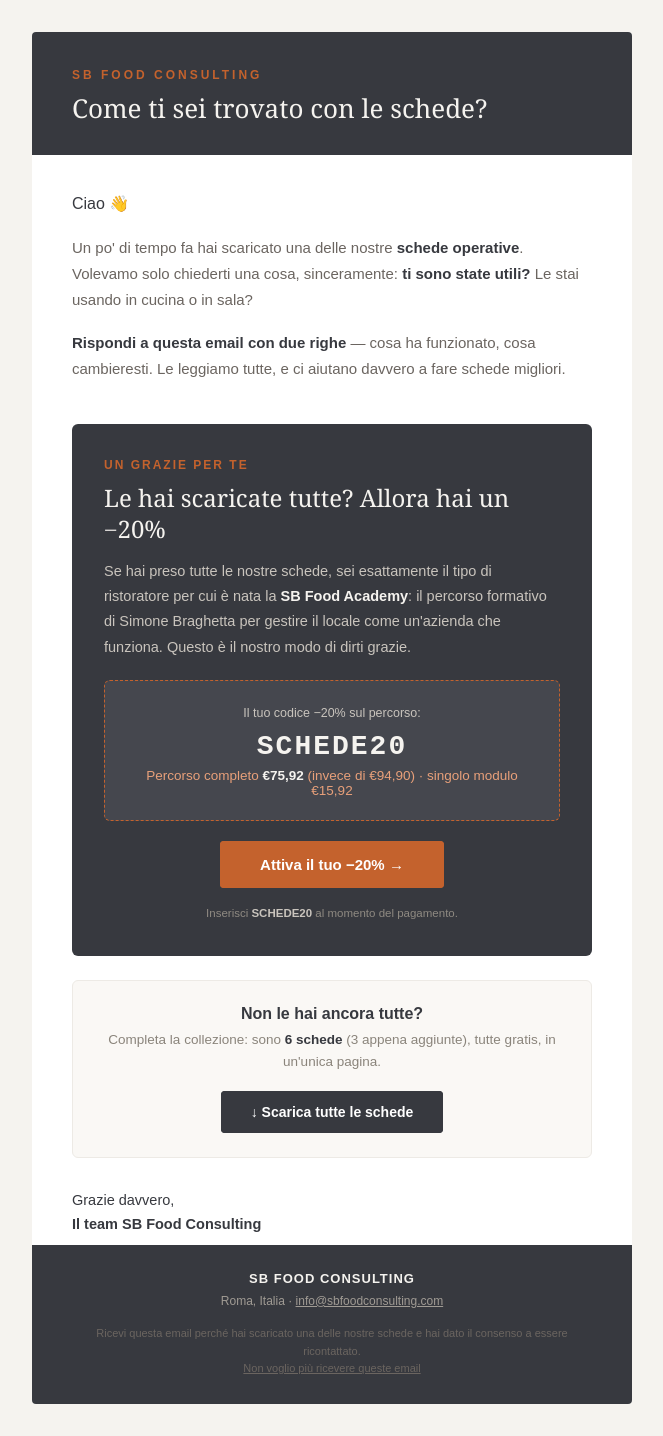
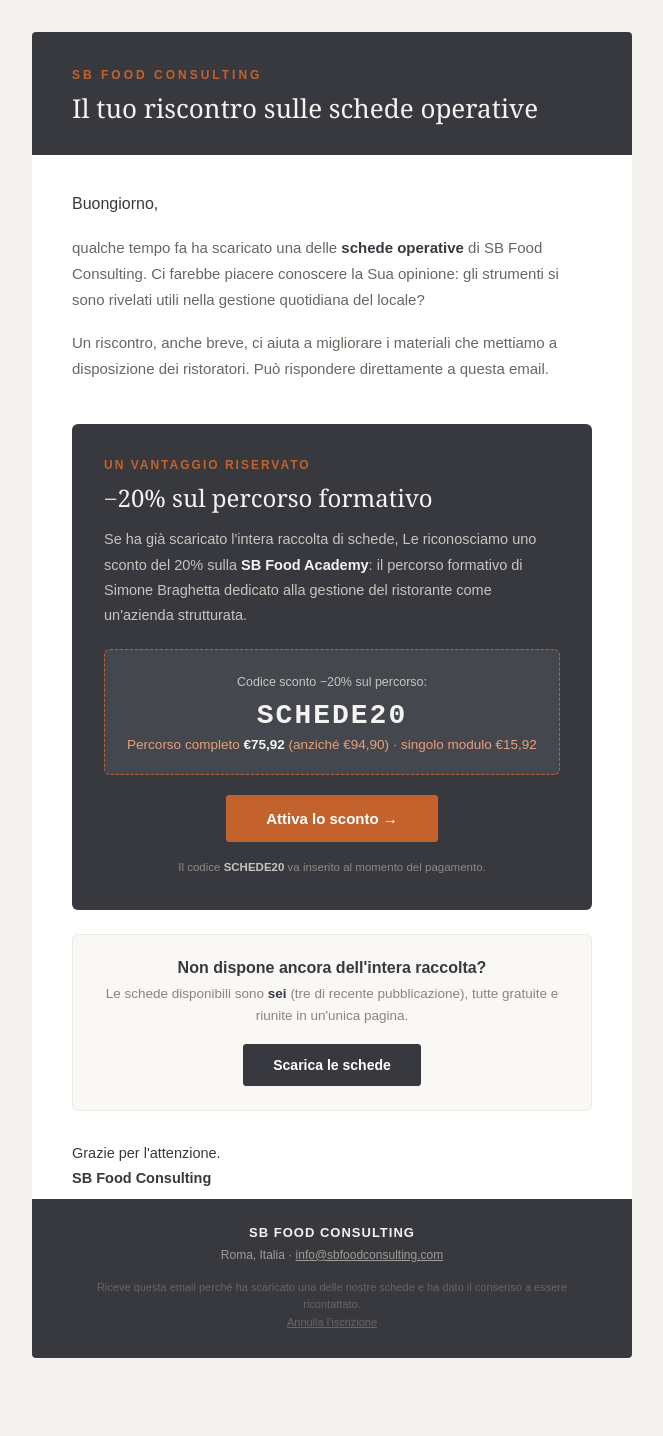
Before and after one commit to Steewee98/backend-sbfc, a Flask app: template templates/email_feedback_sconto.html in a window 1280 px wide. Shown: the whole page, without its empty margins (308-971 px from the left). After the commit the page ends 1358 px from the top, so only its background shows below. Run offline with Flask 3, Linux system fonts and the light colour scheme; the template is opened without the code that fills it, so the values that code supplies are empty.

Commit message:
style(campagna): mail feedback in registro professionale (via tono informale)

```diff
--- a/templates/email_feedback_sconto.html
+++ b/templates/email_feedback_sconto.html
@@ -4,11 +4,11 @@
 <meta charset="UTF-8">
 <meta name="viewport" content="width=device-width, initial-scale=1.0">
 <meta name="x-apple-disable-message-reformatting">
-<title>Come ti sei trovato con le schede?</title>
+<title>Il tuo riscontro sulle schede operative</title>
 </head>
 <!-- Preheader nascosto -->
 <div style="display:none;max-height:0;overflow:hidden;opacity:0;color:#f5f3ef;font-size:1px;line-height:1px">
-  Due righe di feedback? E se le hai scaricate tutte, per te c'è un -20% sul percorso SB Food Academy.
+  Un riscontro sull'utilità delle schede operative. E, per chi ha scaricato l'intera raccolta, uno sconto riservato del 20% sul percorso formativo.
 </div>
 <body style="margin:0;padding:0;background-color:#f5f3ef;font-family:Arial,Helvetica,sans-serif;-webkit-text-size-adjust:100%">
 <table role="presentation" width="100%" cellpadding="0" cellspacing="0" style="background-color:#f5f3ef;padding:32px 16px">
@@ -19,70 +19,70 @@
 <tr><td style="background-color:#37393f;padding:36px 40px 30px">
     <p style="margin:0;color:#c4622d;font-size:12px;letter-spacing:3px;text-transform:uppercase;font-weight:bold">SB Food Consulting</p>
     <h1 style="margin:10px 0 0;color:#f5f3ef;font-family:Georgia,'Times New Roman',serif;font-size:26px;line-height:1.25;font-weight:normal">
-        Come ti sei trovato con le schede?
+        Il tuo riscontro sulle schede operative
     </h1>
 </td></tr>
 
-<!-- ═══════════ INTRO + FEEDBACK ═══════════ -->
+<!-- ═══════════ INTRO + RICHIESTA RISCONTRO ═══════════ -->
 <tr><td style="padding:36px 40px 8px">
-    <p style="margin:0 0 18px;color:#37393f;font-size:16px;line-height:1.65">Ciao 👋</p>
+    <p style="margin:0 0 18px;color:#37393f;font-size:16px;line-height:1.65">Buongiorno,</p>
     <p style="margin:0 0 16px;color:#6b6560;font-size:15px;line-height:1.75">
-        Un po' di tempo fa hai scaricato una delle nostre <strong style="color:#37393f">schede operative</strong>.
-        Volevamo solo chiederti una cosa, sinceramente: <strong style="color:#37393f">ti sono state utili?</strong>
-        Le stai usando in cucina o in sala?
+        qualche tempo fa ha scaricato una delle <strong style="color:#37393f">schede operative</strong> di
+        SB Food Consulting. Ci farebbe piacere conoscere la Sua opinione: gli strumenti si sono rivelati
+        utili nella gestione quotidiana del locale?
     </p>
     <p style="margin:0 0 8px;color:#6b6560;font-size:15px;line-height:1.75">
-        <strong style="color:#37393f">Rispondi a questa email con due righe</strong> — cosa ha funzionato, cosa
-        cambieresti. Le leggiamo tutte, e ci aiutano davvero a fare schede migliori.
+        Un riscontro, anche breve, ci aiuta a migliorare i materiali che mettiamo a disposizione dei
+        ristoratori. Può rispondere direttamente a questa email.
     </p>
 </td></tr>
 
-<!-- ═══════════ REWARD -20% ═══════════ -->
+<!-- ═══════════ VANTAGGIO RISERVATO -20% ═══════════ -->
 <tr><td style="padding:26px 40px 0">
     <table role="presentation" width="100%" cellpadding="0" cellspacing="0" style="background-color:#37393f;border-radius:6px">
     <tr><td style="padding:34px 32px">
-        <p style="margin:0;color:#c4622d;font-size:12px;letter-spacing:2px;text-transform:uppercase;font-weight:bold">Un grazie per te</p>
+        <p style="margin:0;color:#c4622d;font-size:12px;letter-spacing:2px;text-transform:uppercase;font-weight:bold">Un vantaggio riservato</p>
         <h2 style="margin:10px 0 14px;color:#f5f3ef;font-family:Georgia,serif;font-size:24px;line-height:1.3;font-weight:normal">
-            Le hai scaricate tutte? Allora hai un &minus;20%
+            &minus;20% sul percorso formativo
         </h2>
         <p style="margin:0 0 20px;color:#c9c4bd;font-size:14.5px;line-height:1.75">
-            Se hai preso tutte le nostre schede, sei esattamente il tipo di ristoratore per cui è nata la
-            <strong style="color:#f5f3ef">SB Food Academy</strong>: il percorso formativo di Simone Braghetta per
-            gestire il locale come un'azienda che funziona. Questo è il nostro modo di dirti grazie.
+            Se ha già scaricato l'intera raccolta di schede, Le riconosciamo uno sconto del 20% sulla
+            <strong style="color:#f5f3ef">SB Food Academy</strong>: il percorso formativo di Simone Braghetta
+            dedicato alla gestione del ristorante come un'azienda strutturata.
         </p>
 
         <!-- Codice sconto 20% -->
         <table role="presentation" width="100%" cellpadding="0" cellspacing="0" style="margin:0 0 20px">
         <tr><td style="background-color:#45474e;border:1px dashed #c4622d;border-radius:6px;padding:22px" align="center">
-            <p style="margin:0 0 8px;color:#c9c4bd;font-size:12.5px;line-height:1.6">Il tuo codice &minus;20% sul percorso:</p>
+            <p style="margin:0 0 8px;color:#c9c4bd;font-size:12.5px;line-height:1.6">Codice sconto &minus;20% sul percorso:</p>
             <p style="margin:0 0 6px;color:#f5f3ef;font-size:28px;font-weight:bold;letter-spacing:2px;font-family:'Courier New',monospace">SCHEDE20</p>
-            <p style="margin:0;color:#e8a07a;font-size:13.5px">Percorso completo <strong style="color:#f5f3ef">€75,92</strong> (invece di €94,90) &middot; singolo modulo €15,92</p>
+            <p style="margin:0;color:#e8a07a;font-size:13.5px">Percorso completo <strong style="color:#f5f3ef">€75,92</strong> (anziché €94,90) &middot; singolo modulo €15,92</p>
         </td></tr>
         </table>
 
         <table role="presentation" cellpadding="0" cellspacing="0" align="center"><tr><td align="center" style="border-radius:4px" bgcolor="#c4622d">
             <a href="https://www.sbfoodconsulting.com/academy.html"
                style="display:inline-block;background-color:#c4622d;color:#ffffff;text-decoration:none;padding:15px 40px;font-size:15px;font-weight:bold;border-radius:4px">
-               Attiva il tuo &minus;20% →
+               Attiva lo sconto →
             </a>
         </td></tr></table>
         <p style="margin:16px 0 0;color:#8f8a82;font-size:11.5px;line-height:1.6;text-align:center">
-            Inserisci <strong style="color:#c9c4bd">SCHEDE20</strong> al momento del pagamento.
+            Il codice <strong style="color:#c9c4bd">SCHEDE20</strong> va inserito al momento del pagamento.
         </p>
     </td></tr>
     </table>
 </td></tr>
 
-<!-- ═══════════ NON LE HAI TUTTE? ═══════════ -->
+<!-- ═══════════ RACCOLTA COMPLETA ═══════════ -->
 <tr><td style="padding:24px 40px 0">
     <table role="presentation" width="100%" cellpadding="0" cellspacing="0" style="background-color:#faf8f5;border:1px solid #edeae5;border-radius:6px">
     <tr><td style="padding:24px 28px;text-align:center">
-        <p style="margin:0 0 6px;color:#37393f;font-size:16px;font-weight:bold">Non le hai ancora tutte?</p>
+        <p style="margin:0 0 6px;color:#37393f;font-size:16px;font-weight:bold">Non dispone ancora dell'intera raccolta?</p>
         <p style="margin:0 0 18px;color:#8a847b;font-size:13.5px;line-height:1.6">
-            Completa la collezione: sono <strong style="color:#37393f">6 schede</strong> (3 appena aggiunte), tutte gratis, in un'unica pagina.
+            Le schede disponibili sono <strong style="color:#37393f">sei</strong> (tre di recente pubblicazione), tutte gratuite e riunite in un'unica pagina.
         </p>
         <table role="presentation" cellpadding="0" cellspacing="0" align="center"><tr><td align="center" style="border-radius:4px" bgcolor="#37393f">
-            <a href="https://www.sbfoodconsulting.com/schede" style="display:inline-block;background-color:#37393f;color:#ffffff;text-decoration:none;padding:13px 30px;font-size:14px;font-weight:bold;border-radius:4px">↓ Scarica tutte le schede</a>
+            <a href="https://www.sbfoodconsulting.com/schede" style="display:inline-block;background-color:#37393f;color:#ffffff;text-decoration:none;padding:13px 30px;font-size:14px;font-weight:bold;border-radius:4px">Scarica le schede</a>
         </td></tr></table>
     </td></tr>
     </table>
@@ -91,7 +91,7 @@
 <!-- ═══════════ CHIUSURA ═══════════ -->
 <tr><td style="padding:30px 40px 8px">
     <p style="margin:0;color:#37393f;font-size:14.5px;line-height:1.7">
-        Grazie davvero,<br><strong>Il team SB Food Consulting</strong>
+        Grazie per l'attenzione.<br><strong>SB Food Consulting</strong>
     </p>
 </td></tr>
 
@@ -100,8 +100,8 @@
     <p style="margin:0 0 6px;color:#f5f3ef;font-size:13px;font-weight:bold;letter-spacing:1px">SB FOOD CONSULTING</p>
     <p style="margin:0;color:#a09b94;font-size:12px;line-height:1.6">Roma, Italia &middot; <a href="mailto:info@sbfoodconsulting.com" style="color:#a09b94;text-decoration:underline">info@sbfoodconsulting.com</a></p>
     <p style="margin:14px 0 0;color:#6b6560;font-size:11px;line-height:1.6">
-        Ricevi questa email perché hai scaricato una delle nostre schede e hai dato il consenso a essere ricontattato.<br>
-        <a href="[UNSUBSCRIBE_URL]" style="color:#6b6560;text-decoration:underline">Non voglio più ricevere queste email</a>
+        Riceve questa email perché ha scaricato una delle nostre schede e ha dato il consenso a essere ricontattato.<br>
+        <a href="[UNSUBSCRIBE_URL]" style="color:#6b6560;text-decoration:underline">Annulla l'iscrizione</a>
     </p>
 </td></tr>
 
```
Also changed, not shown: services/email_service.py (+13 -10 lines).
